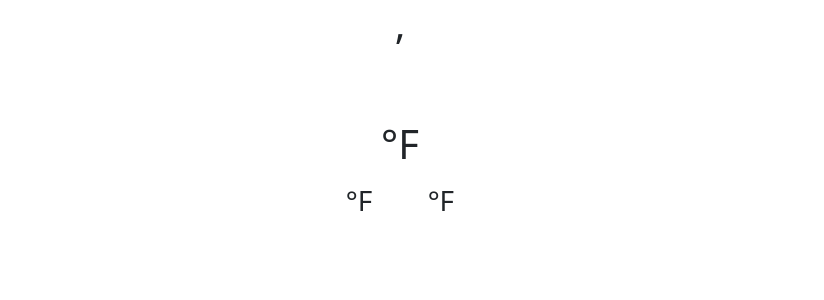
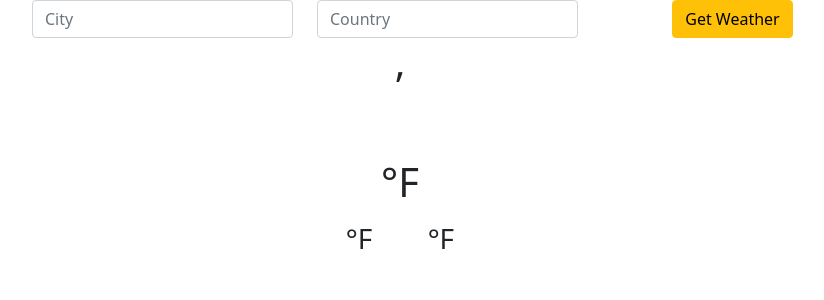
Before and after one commit to evangelinedrink/Weather-App, a React (Create React App) app: page / in a window 1280 px wide. Shown: the top 300 px of the page, without its empty margins (240-1064 px from the left). Built offline with nearby package versions, Linux system fonts and the light colour scheme; no server answers; some icons are missing.

Commit message:
City and Country Inputs and Search Button

```diff
--- a/src/App.js
+++ b/src/App.js
@@ -5,10 +5,11 @@ import "bootstrap/dist/css/bootstrap.min.css"; //Importing Bootstrap
 import Weather from "./app_component/weather.component.jsx"; //The ./ says to go to another folder, which is the app_component folder.  The weather.component is the weather.component.jsx file.
 import "weather-icons/css/weather-icons.css"; //Importing the Weather Icons displays
 import weatherAPIKey from "./bin/weatherAPIKey.js"; //Importing the Weather API Key
-import { tsUndefinedKeyword } from "@babel/types";
+//import { tsUndefinedKeyword } from "@babel/types";
+import Form from "./app_component/form.component";
 
 //Weather App Tutorial is from this video: https://www.youtube.com/watch?v=IxuqmfO6p28&t=1164s
-//Stopped at 26 minutes and 19 seconds
+//Stopped at 35 minutes and 24 seconds
 const API_key= weatherAPIKey;
 
 class App extends React.Component {
@@ -100,6 +101,8 @@ getWeather= async () => {
   render() {
     return (
       <div className="App">
+        <Form /> {/*Calling the Form Component from form.component.jsx */}
+        {/*Calling the Weather component from weather.component.jsx */}
         <Weather
         city={this.state.city}
         country={this.state.country}
@@ -108,7 +111,7 @@ getWeather= async () => {
         temp_min={this.state.temp_min}
         description={this.state.description}
         weatherIcon={this.state.icon}//Specifying the Weather Icon property
-        /> {/*Calling the Weather component from weather.component.jsx */}
+        />
     </div>
     );
   }
--- /dev/null
+++ b/src/app_component/form.component.jsx
@@ -0,0 +1,23 @@
+import React from "react";
+
+//This component will ask the user to place the names of the city and country they want to get the temperature of.
+const Form= props => {
+    return(
+        <div className="container">
+            <div className="row">
+                <div className="col-md-3 offset-md-2">
+                    <input type="text" className="form-control" name="city" placeholder="City" autoComplete="off"/>
+                </div>
+                <div className="col-md-3">
+                <input type="text" className="form-control" name="country" placeholder="Country" autoComplete="off"/>
+                </div>
+                <div className="col-md-3 mt-md-0 text-md-left">
+                    <button className="btn btn-warning">Get Weather</button>
+                </div>
+            </div>
+        </div>
+    );
+}
+
+//Exporting the Form component
+export default Form;
```
